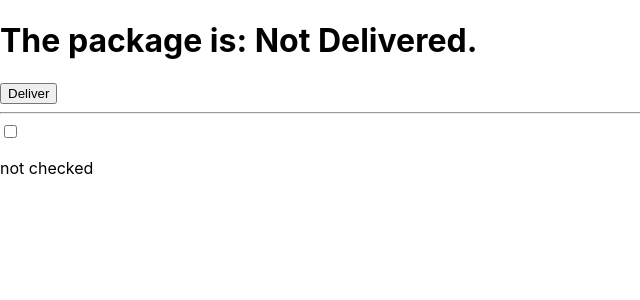
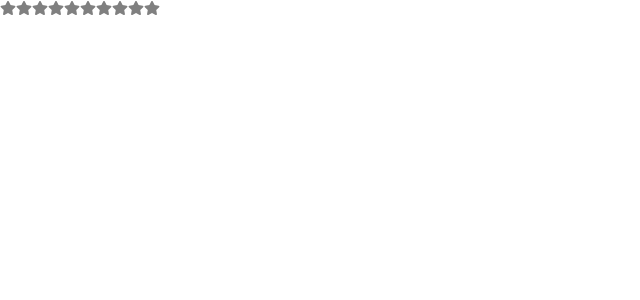
Before and after one commit to moroz-art-dev/react-hooks, a React (Create React App) app: page / in a window 1280 px wide. Shown: the top 300 px of the page, without its empty margins (0-640 px from the left). Built offline with nearby package versions, Linux system fonts and the light colour scheme.

Commit message:
Working with component trees

```diff
--- a/package.json
+++ b/package.json
@@ -8,6 +8,8 @@
     "@testing-library/user-event": "^13.5.0",
     "react": "^18.2.0",
     "react-dom": "^18.2.0",
+    "react-icon": "^1.0.0",
+    "react-icons": "^4.4.0",
     "react-scripts": "5.0.1",
     "web-vitals": "^2.1.4"
   },
--- a/src/index.js
+++ b/src/index.js
@@ -1,23 +1,37 @@
 import React, { useState } from "react";
 import ReactDOM from "react-dom/client";
 import "./index.css";
+import { FaStar } from "react-icons/fa";
+
+// function App() {
+//   const [status, setStatus] = useState("Not Delivered");
+//   const [checked, setChecked] = useState(false);
+//   return (
+//     <div className="App">
+//       <h1>The package is: {status}.</h1>
+//       <button onClick={() => setStatus("Delivered")}>Deliver</button>
+//       <hr/>
+//       <input
+//        type="checkbox"
+//         value={checked}
+//         onChange={() => setChecked((checked) => !checked)}
+//          />
+//       <p>{checked ? "checked" : "not checked"}</p>
+//     </div>
+//   );
+// }
+const createArray = (length) => [...Array(length)];
+
+function Star({ selected = false }) {
+  return <FaStar color={selected ? "red" : "gray"} />;
+}
+
+function StarRating({ totalStars = 5 }) {
+  return createArray(totalStars).map((n, i) => <Star key={i} />);
+}
 
 function App() {
-  const [status, setStatus] = useState("Not Delivered");
-  const [checked, setChecked] = useState(false);
-  return (
-    <div className="App">
-      <h1>The package is: {status}.</h1>
-      <button onClick={() => setStatus("Delivered")}>Deliver</button>
-      <hr/>
-      <input
-       type="checkbox"
-        value={checked}
-        onChange={() => setChecked((checked) => !checked)}
-         />
-      <p>{checked ? "checked" : "not checked"}</p>
-    </div>
-  );
+  return <StarRating totalStars={10} />;
 }
 
 const root = ReactDOM.createRoot(document.getElementById("root"));
```
Also changed, not shown: 1 other file (tests, documents, lock files or other folders).
